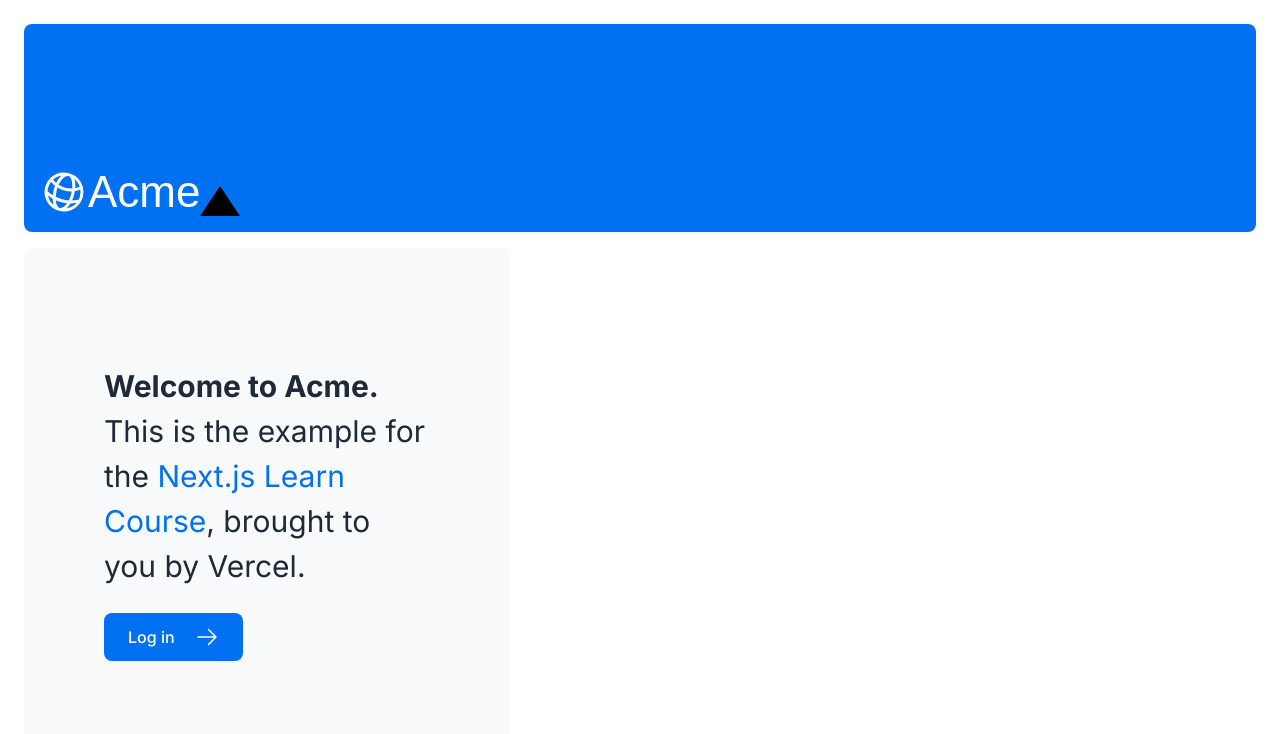
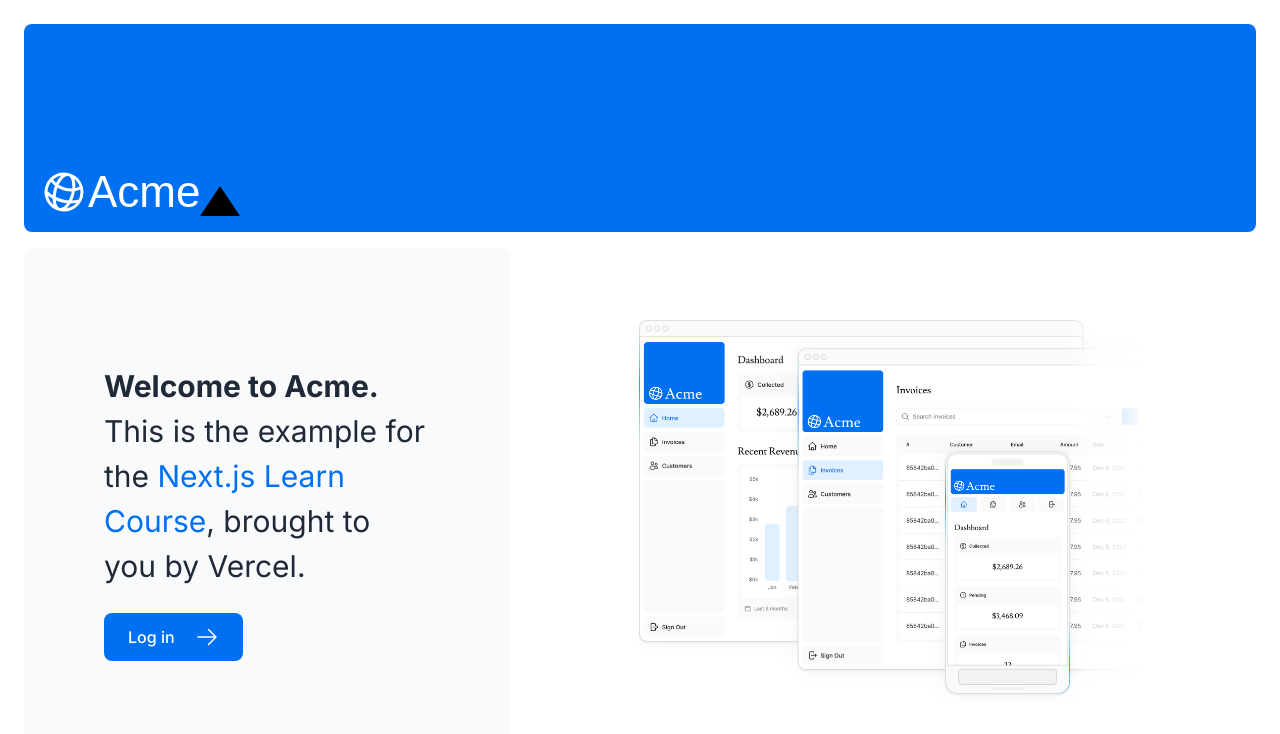
Before and after one commit to by-German/nextjs-dashboard, a Next.js app: page / in a window 1280 px wide. Shown: the top 734 px of the page. Built offline with nearby package versions, Linux system fonts and the light colour scheme; a web font is replaced by a local one.

Commit message:
Add image component Optimization

```diff
--- a/app/page.tsx
+++ b/app/page.tsx
@@ -2,6 +2,7 @@
 import { ArrowRightIcon } from '@heroicons/react/24/outline';
 import Link from 'next/link';
 import styles from '@/app/ui/home.module.css'
+import Image from 'next/image'; // Adding the desktop hero image
 
 export default function Page() {
   return (
@@ -27,7 +28,33 @@
           </Link>
         </div>
         <div className="flex items-center justify-center p-6 md:w-3/5 md:px-28 md:py-12">
-          {/* Add Hero Images Here */}
+          {/*
+            The `Image` component is an extension of the HTML <img> tag, and comes with automatic image optimization, such as:
+            - Preventing layout shifts by specifying the image dimensions
+            - Resizing images to avoid shipping large images to small devices
+            - Lazy loading images to improve performance (by default)
+            - Serving images in moder formats (WebP and AVIF) when supported
+
+            **IMPORTANT**: Image Optimization Source Images	Up to 1000 Images.
+            Once you exceed the limits:
+            - New source images will fail to optimize and instead return a runtime error response with 402 status code.
+            - Previously optimized images have already been cached and will continue to work as expected, without error
+          */}
+          <Image
+            src="/hero-desktop.png"
+            width={1000}
+            height={760}
+            className="hidden md:block"
+            alt="Screenshots of the dashboard project showing desktop version"
+          />
+
+          <Image
+            src="/hero-mobile.png"
+            width={560}
+            height={620}
+            className="block md:hidden"
+            alt="Screenshot of the dashboard project showing mobile version"
+          />
         </div>
       </div>
     </main>
```
